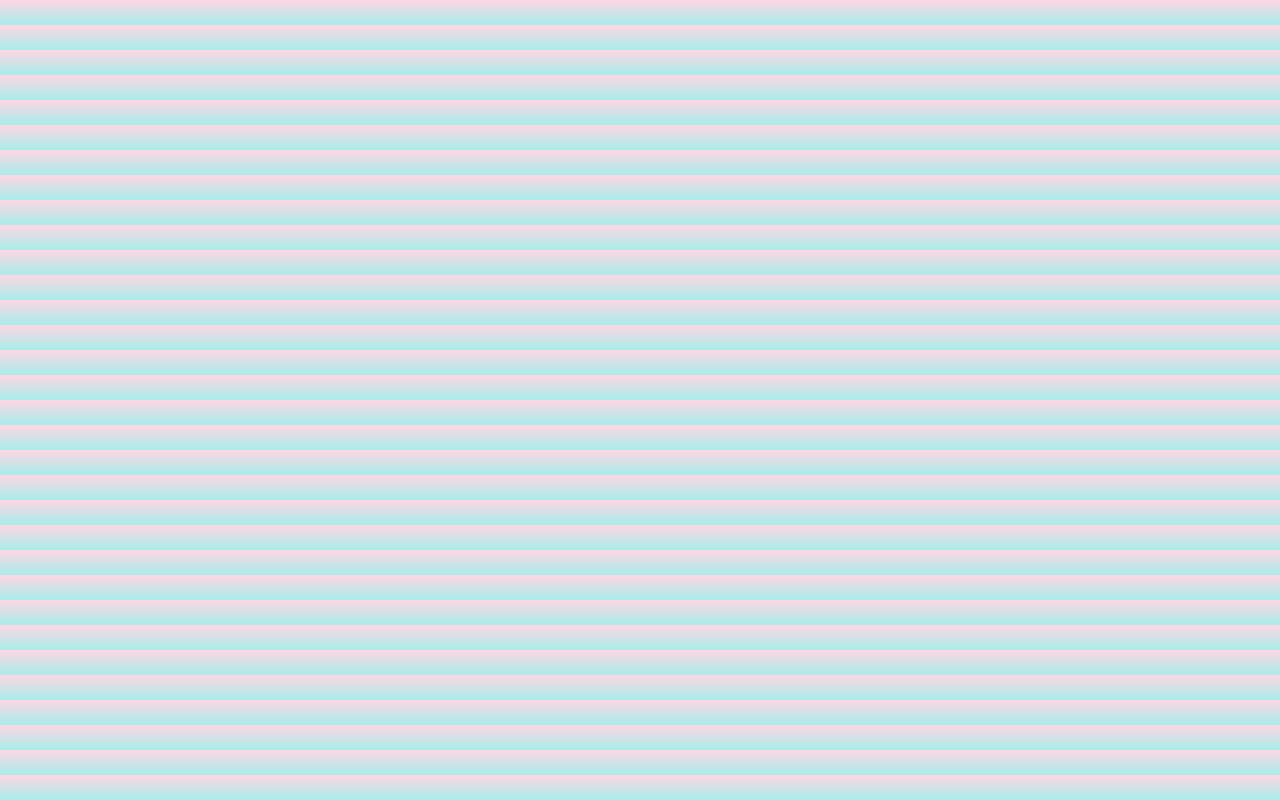
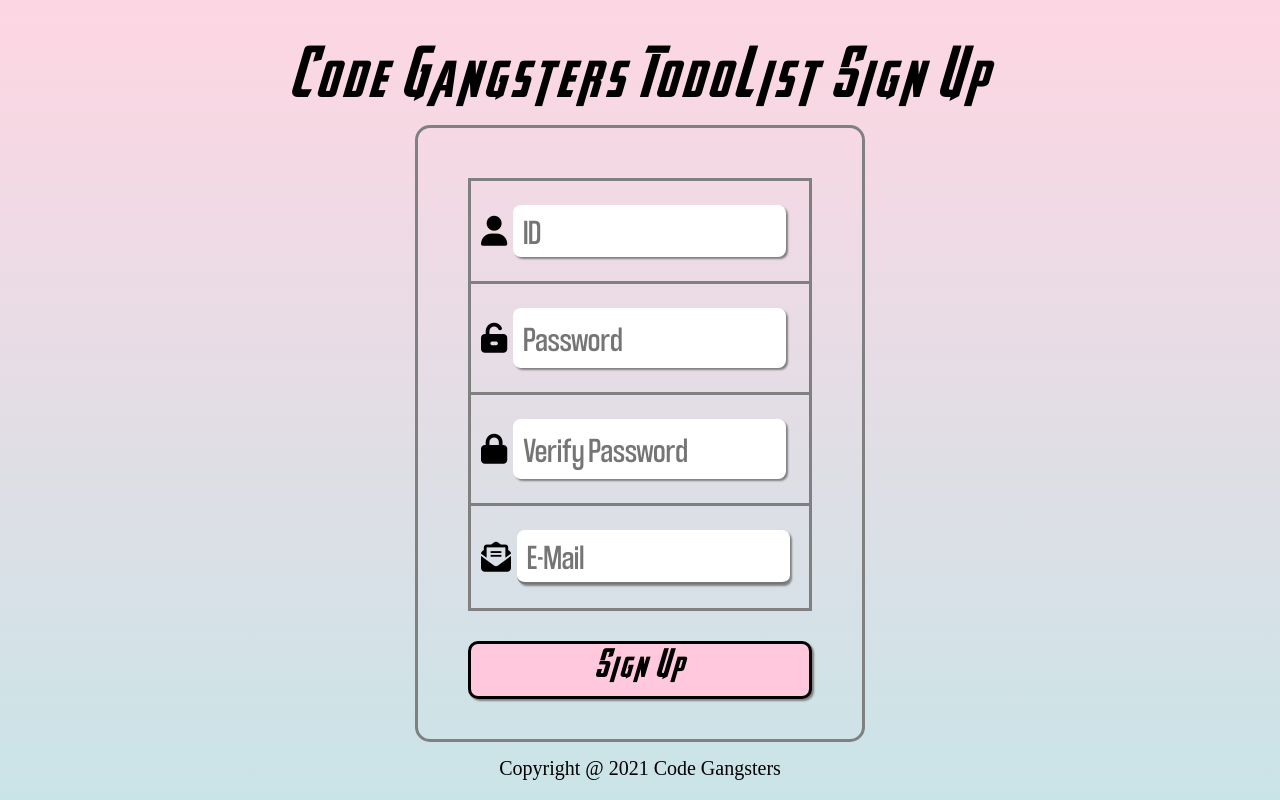
Before and after one commit to lsm6627/codegangster_toto, a React (Create React App) app in the folder client/: page /signup in a window 1280 px wide. Shown: the top 800 px of the page. Built offline with nearby package versions, Linux system fonts and the light colour scheme; a web font is replaced by a local one.

Commit message:
login, signUp 페이지 구현

```diff
--- a/client/src/App.css
+++ b/client/src/App.css
@@ -1,6 +1,6 @@
 * {
   box-sizing: border-box;
-  font-family: "BMHANNAPro";
+  font-family: 'BMHANNAPro';
   font-size: 20px;
   margin: 0;
   padding: 0;
--- a/client/src/App.js
+++ b/client/src/App.js
@@ -1,9 +1,10 @@
-import React from "react";
-import { BrowserRouter, Route, Switch } from "react-router-dom";
+import React from 'react';
+import { BrowserRouter, Route, Switch } from 'react-router-dom';
 
-import "./App.css";
-import TodoList from "./pages/TodoList";
-import Login from "./pages/Login";
+import './App.css';
+import TodoList from './pages/TodoList';
+import Login from './pages/Login';
+import SingUp from './pages/SingUp';
 
 function App() {
   return (
@@ -18,6 +19,9 @@ function App() {
               <Route path="/login">
                 <Login />
               </Route>
+              <Route path="/signup">
+                <SingUp />
+              </Route>
             </Switch>
           </section>
         </main>
--- a/client/src/index.css
+++ b/client/src/index.css
@@ -12,3 +12,10 @@
   font-weight: normal;
   font-style: normal;
 }
+
+@font-face {
+  font-family: 'coolvetica condensed rg';
+  src: url('./fonts/coolvetica\ condensed\ rg.ttf') format('woff');
+  font-weight: normal;
+  font-style: normal;
+}
--- a/client/src/pages/Login.css
+++ b/client/src/pages/Login.css
@@ -57,10 +57,12 @@
   border-left: none;
   border-right: none;
   border-radius: 8px;
+  border-bottom: none;
   box-shadow: gray 2px 2px 2px;
   transition: 600ms ease all;
   padding: 5px;
   padding-left: 10px;
+  font-family: 'coolvetica condensed rg';
 }
 
 .userId:focus {
@@ -69,19 +71,18 @@
 
 .password {
   max-width: 90%;
-  font-size: 25px;
+  height: 60px;
+  font-size: 35px;
   border-top: none;
   border-left: none;
   border-right: none;
   border-radius: 8px;
+  border-bottom: none;
   box-shadow: gray 2px 2px 2px;
   transition: 600ms ease all;
   padding: 5px;
   padding-left: 10px;
-}
-
-input[type='password'] {
-  font-family: '굴림';
+  font-family: 'coolvetica condensed rg';
 }
 
 .password:focus {
@@ -100,9 +101,8 @@ input[type='password'] {
   margin-right: 6px;
 }
 
-.loginTodolist__loginBtnContainer {
+.loginTodolist__BtnContainer {
   display: flex;
-  justify-content: center;
   margin-top: 30px;
   margin-bottom: -15px;
 }
@@ -147,6 +147,46 @@ input[type='password'] {
   box-shadow: none;
 }
 
+.singUpBtn {
+  font-family: 'AVENGEANCE HEROIC AVENGER AT';
+  flex-wrap: nowrap;
+  background: #ffc8dd;
+  border: solid;
+  position: relative;
+  border-radius: 10px;
+  height: 58px;
+  cursor: pointer;
+  transition: 800ms ease all;
+  outline: none;
+  box-shadow: gray 2px 2px 2px;
+  width: 80vw;
+  font-size: 28px;
+  letter-spacing: 3px;
+}
+
+.singUpBtn:hover {
+  background: #fffffc;
+  box-shadow: gray 6px 6px 6px;
+}
+
+.singUpBtn:before,
+.singUpBtn:after {
+  content: '';
+  position: absolute;
+  width: 0;
+  transition: ease all;
+}
+
+.singUpBtn:hover:before,
+.singUpBtn:hover:after {
+  width: 100%;
+  transition: ease all;
+}
+
+.singUpBtn:active {
+  box-shadow: none;
+}
+
 .footer {
   margin-top: 15px;
 }
--- a/client/src/pages/Login.js
+++ b/client/src/pages/Login.js
@@ -18,8 +18,11 @@ const Login = ({}) => {
           <i class="fas fa-unlock-alt"></i>
           <input className="password" type="password" />
         </div>
-        <div className="loginTodolist__loginBtnContainer">
+        <div className="loginTodolist__BtnContainer">
           <button className="loginBtn">Login</button>
+        </div>
+        <div className="loginTodolist__BtnContainer">
+          <button className="singUpBtn">Sing Up</button>
         </div>
       </div>
       <div className="footer">
--- /dev/null
+++ b/client/src/pages/SingUp.css
@@ -0,0 +1,97 @@
+.loginTodolist__container {
+  box-sizing: border-box;
+  margin: 0;
+  padding: 0;
+  height: 100vw;
+}
+
+.loginTodolist__verifyPassword {
+  display: flex;
+  text-align: center;
+  align-items: center;
+  border: solid 3px gray;
+  padding-top: 3vh;
+  padding-bottom: 3vh;
+  padding-left: 10px;
+  padding-right: 25px;
+  max-width: 120vw;
+  border-top: none;
+}
+
+.loginTodolist__email {
+  display: flex;
+  text-align: center;
+  align-items: center;
+  border: solid 3px gray;
+  padding-top: 3vh;
+  padding-bottom: 3vh;
+  padding-left: 10px;
+  padding-right: 25px;
+  max-width: 120vw;
+  border-top: none;
+}
+
+.email {
+  max-width: 90%;
+  font-size: 35px;
+  border-top: none;
+  border-left: none;
+  border-right: none;
+  border-radius: 8px;
+  box-shadow: gray 2px 2px 2px;
+  transition: 600ms ease all;
+  padding: 5px;
+  padding-left: 10px;
+  font-family: 'coolvetica condensed rg';
+}
+
+.email:focus {
+  background-color: #fdffb6;
+}
+
+.fa-envelope-open-text {
+  font-size: 30px;
+  position: relative;
+  margin-right: 6px;
+}
+
+.fa-lock {
+  font-size: 30px;
+  position: relative;
+  margin-right: 6px;
+}
+
+.validation__check__complicatedPassword {
+  display: none;
+  color: red;
+  margin: 15px;
+  margin-bottom: -10px;
+}
+
+.validation__check__worngEmail {
+  display: none;
+  color: red;
+  margin: 15px;
+  margin-bottom: -10px;
+}
+
+.validation__check__wrongPassword {
+  display: none;
+  color: red;
+  margin: 15px;
+  margin-bottom: -10px;
+}
+
+.validation__check__matchIdPassword {
+  display: none;
+  color: red;
+  margin: 15px;
+  margin-bottom: -10px;
+}
+
+.validation__check__notMatchPassword {
+  display: none;
+  color: red;
+  margin: 15px;
+  margin-bottom: -10px;
+}
--- /dev/null
+++ b/client/src/pages/SingUp.js
@@ -0,0 +1,59 @@
+import React from 'react';
+
+import Footer from '../Footer';
+
+import './SingUp.css';
+
+const SingUp = ({}) => {
+  return (
+    <section className="loginTodolist__container">
+      <div className="loginTodolist__logo">Code Gangsters TodoList Sign Up</div>
+
+      <div className="loginTodolist__inputField">
+        <div className="loginTodolist__inputId">
+          <i class="fas fa-user"></i>
+          <input className="userId" type="text" placeholder="ID" />
+        </div>
+        <div className="loginTodolist__inputPassword">
+          <i class="fas fa-unlock-alt"></i>
+          <input className="password" type="password" placeholder="Password" />
+        </div>
+        <div className="loginTodolist__verifyPassword">
+          <i class="fas fa-lock"></i>
+          <input
+            className="password"
+            type="password"
+            placeholder="Verify Password"
+          />
+        </div>
+        <div className="loginTodolist__email">
+          <i class="fas fa-envelope-open-text"></i>
+          <input className="email" type="email" placeholder="E-Mail" />
+        </div>
+        <div className="validation__check__complicatedPassword">
+          * 아이디는 영문과 숫자 8글자 이상이어야 합니다.
+        </div>
+        <div className="validation__check__worngEmail">
+          * 올바른 형식의 이메일을 입력해 주세요.
+        </div>
+        <div className="validation__check__wrongPassword">
+          * 비밀번호는 6글자 이상, 영문, 숫자 조합이어야 합니다.
+        </div>
+        <div className="validation__check__matchIdPassword">
+          * 비밀번호와 아이디는 같을 수 없습니다.
+        </div>
+        <div className="validation__check__notMatchPassword">
+          * 비밀번호가 일치하지 않습니다.
+        </div>
+        <div className="loginTodolist__BtnContainer">
+          <button className="singUpBtn">Sign Up</button>
+        </div>
+      </div>
+      <div className="footer">
+        <Footer />
+      </div>
+    </section>
+  );
+};
+
+export default SingUp;
```
Also changed, not shown: client/src/fonts/coolvetica condensed rg.ttf (added).
